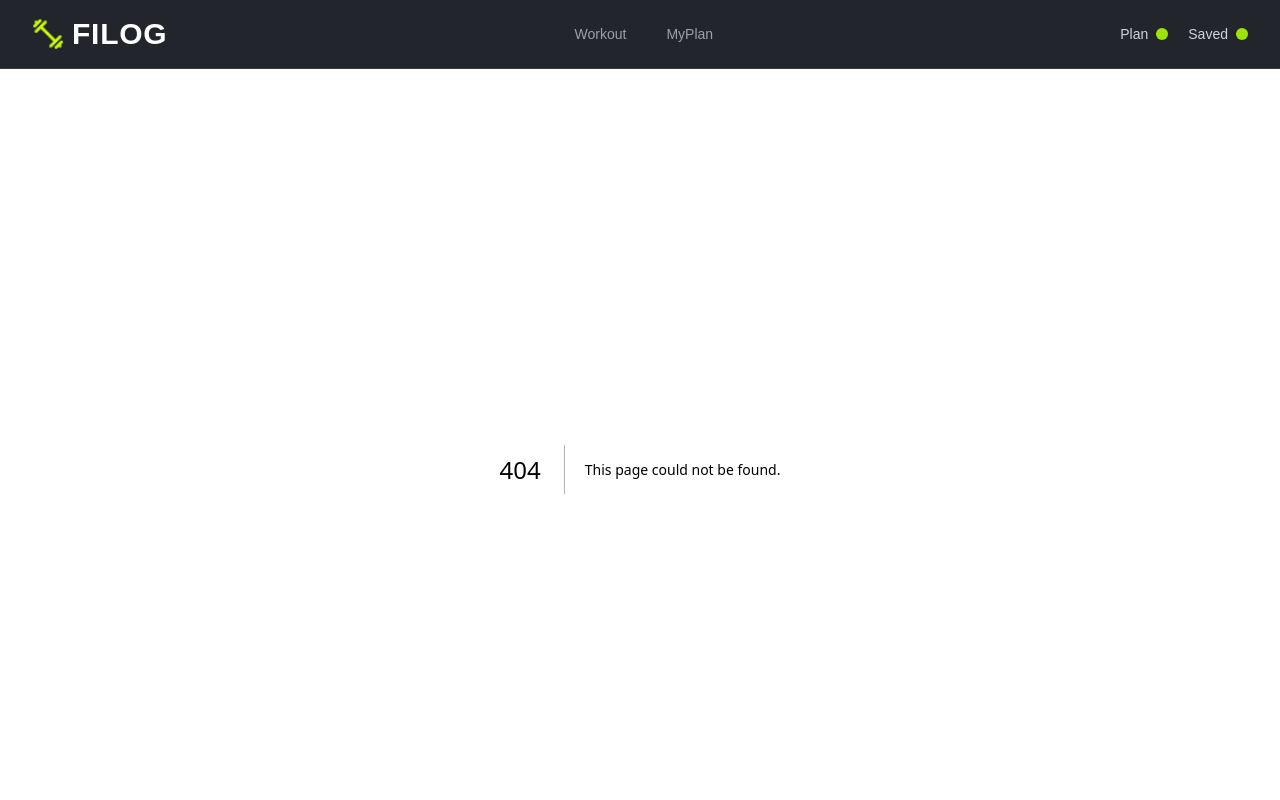
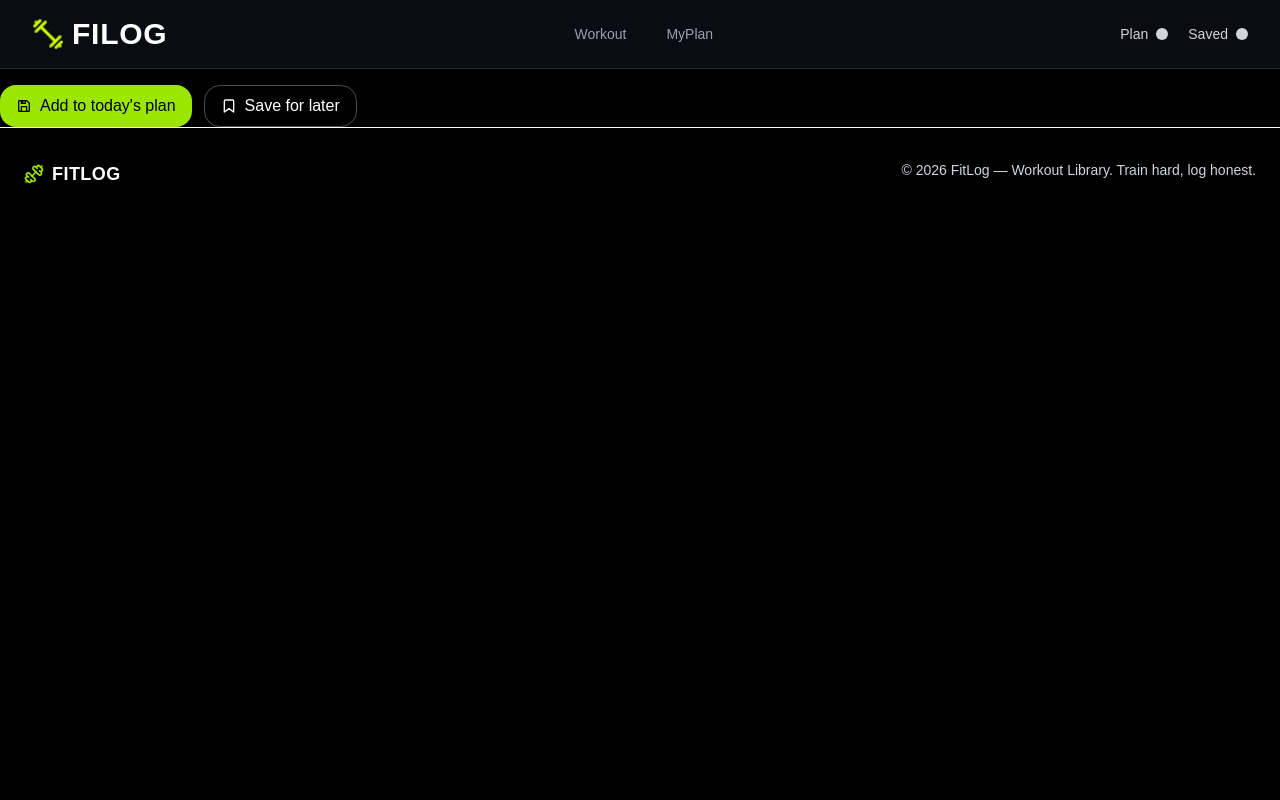
Before and after one commit to Rakib304832/gym, a Next.js app: page /Detiles in a window 1280 px wide. Before the commit this address had no page. Shown: the top 800 px of the page. Built offline with nearby package versions, Linux system fonts and the light colour scheme.

Commit message:
Add Contex API

```diff
--- /dev/null
+++ b/src/app/Detiles/page.jsx
@@ -0,0 +1,31 @@
+"use client";
+
+import { useGym } from "../contex/gymContex";
+import { FiBookmark } from "react-icons/fi";
+import { BiSave } from "react-icons/bi";
+
+export default function PlanButtons({ item }) {
+  const { addToToday, saveForLater } = useGym();
+
+  return (
+    <div className="mt-4 flex gap-3">
+      <button
+        type="button"
+        onClick={() => addToToday(item)}
+        className="flex items-center gap-2 rounded-2xl bg-lime-400 px-4 py-2 text-black"
+      >
+        <BiSave />
+        Add to today&apos;s plan
+      </button>
+
+      <button
+        type="button"
+        onClick={() => saveForLater(item)}
+        className="flex items-center gap-2 rounded-2xl border border-white/30 px-4 py-2 text-white"
+      >
+        <FiBookmark />
+        Save for later
+      </button>
+    </div>
+  );
+}
--- /dev/null
+++ b/src/app/contex/gymContex.tsx
@@ -0,0 +1,41 @@
+"use client";
+import {createContext, useContext, useState, ReactNode} from 'react';
+import {Exercise} from "../../type";
+
+type GymContextType = {
+    todayPlan: Exercise[]
+    savedList: Exercise[]
+    addToToday: (item: Exercise) => void;
+    saveForLater: (item: Exercise ) => void;
+}
+
+const GymContext = createContext<GymContextType | undefined>(undefined);
+
+
+export function GymProvider({ children }: {children: ReactNode}){
+    const [todayPlan, setTodayPlan] = useState<Exercise[]>([])
+    const [savedList, setSavedList] = useState<Exercise[]>([])
+    const addToToday = (item: Exercise) => {
+        setTodayPlan((prev) =>
+        prev.find((e) => e.id === item.id) ? prev : [...prev, item]
+        )
+    }
+      const saveForLater = (item: Exercise) => {
+        setSavedList((prev) =>
+        prev.find((e) => e.id === item.id) ? prev : [...prev, item]
+        )
+    }
+   return (
+    <GymContext.Provider value={{ todayPlan, savedList, addToToday, saveForLater }}>
+      {children}
+    </GymContext.Provider>
+  );
+}
+export function useGym() {
+  const context = useContext(GymContext);
+  if (!context) throw new Error("useGym must be used inside GymProvider");
+  return context;
+}
+
+
+export default GymProvider;
--- a/src/app/exercise/[id]/page.tsx
+++ b/src/app/exercise/[id]/page.tsx
@@ -2,9 +2,8 @@ import React from 'react';
 import Image from "next/image";
 import {notFound } from "next/navigation";
 import {Exercise} from "../../../type"
-import Link from "next/link";
-import { FiBookmark } from "react-icons/fi";
-import { BiSave } from "react-icons/bi";
+import PlanButtons from "../../Detiles/page"
+
 
 type PageProps = {
     params: Promise<{id: string}>
@@ -26,9 +25,8 @@ export default async function gymData({ params }: PageProps) {
     return (
     <main className="mx-auto max-w-[1232px] px-6 py-10">
     <div className="grid gap-14 md:grid-cols-2">
-      <div className="relative overflow-hidden rounded-2xl">
+      <div className="relative h-[480px] overflow-hidden rounded-2xl">
         <Image src={item.image} alt={item.name} fill className="object-cover" />
-
       </div>
 
       <div className="text-white">
@@ -59,17 +57,9 @@ export default async function gymData({ params }: PageProps) {
             <li key={i}>{s}</li>
           ))}
         </ol>
-           <div className="flex gap-3 mt-4">
-    <Link href=""><button className="rounded-2xl text-black bg-lime-400 px-4 py-2 flex items-center gap-2 ">
-      <BiSave />Add to today's plan
-      </button></Link>
-    <Link href=""><button className="rounded-2xl border  text-white border-white/30 px-4 py-2 flex items-center gap-2 ">
+        <PlanButtons item={item} />
 
-      <FiBookmark />Save for later
-      </button ></Link>
     </div>
-      </div>
-
     </div>
 
   </main>
--- a/src/app/layout.tsx
+++ b/src/app/layout.tsx
@@ -3,6 +3,7 @@ import { Geist, Geist_Mono } from "next/font/google";
 import "./globals.css";
 import Navebar from "../components/Navebar";
 import Footer from "../components/footer";
+import GymProvider from "../app/contex/gymContex"
 
 
 const geistSans = Geist({
@@ -26,10 +27,11 @@ export default function RootLayout({ children }: LayoutProps<"/">) {
       lang="en"
       className={`${geistSans.variable} ${geistMono.variable} h-full antialiased`}
     >
-      <body className="min-h-full flex flex-col bg-black text-white" >
+      <body className="min-h-full flex flex-col bg-black text-white" suppressContentEditableWarning={true} cz-shortcut-listen="true">
         <Navebar />
-
+        <GymProvider>
         {children}
+        </GymProvider>
         <Footer />
       </body>
     </html>
--- a/src/app/page.tsx
+++ b/src/app/page.tsx
@@ -1,5 +1,5 @@
 
-import HomePage from "../components/homePage"
+import HomePage from "./workout/page"
 
 
 export default async function Home() {
--- a/src/components/homePage.tsx
+++ b/src/app/workout/page.tsx
@@ -1,6 +1,6 @@
-import ExerciseCard from "../components/ExerciseCard"
-import {Exercise} from "../type"
-import Banner from "../components/Banner"
+import ExerciseCard from "../../components/ExerciseCard"
+import {Exercise} from "../../type"
+import Banner from "../../components/Banner"
 
 const gymDetails = async ():Promise<Exercise[]> => {
   const res = await fetch("https://api.abcz.workers.dev/api/fitlog")
--- a/src/components/Navebar.tsx
+++ b/src/components/Navebar.tsx
@@ -2,7 +2,7 @@
 import Link from "next/link";
 import { useState } from "react";
 import Image from "next/image";
-import { BsCircleFill } from "react-icons/bs"; // fixed: "Bs0CircleFill" isn't a valid export
+import { BsCircleFill } from "react-icons/bs";
 import { usePathname } from "next/navigation"
 
 const Navbar = () => {
@@ -33,9 +33,9 @@ const Navbar = () => {
           <li>
 
             <Link
-              href="/"
+              href="/workout"
               className={`block cursor-pointer rounded-full px-4 py-2 text-sm font-medium transition ${
-                pathname === "/"
+                pathname === "/workout"
                   ? "bg-lime-900/50 text-lime-400"
                   : "text-gray-400"
               }`}
@@ -45,11 +45,11 @@ const Navbar = () => {
           </li>
 
           <li>
-            {/* fixed: check against "/" to match the actual Link href */}
+
             <Link
-              href="/"
-              className={`block cursor-pointer rounded-full px-4 py-2 text-sm font-medium transition hover:bg-white/10 hover:text-white ${
-                pathname === ""
+              href="/my-plan"
+              className={`block cursor-pointer rounded-full px-4 py-2 text-sm font-medium transition ${
+                pathname === "/my-plan"
                   ? "bg-lime-900/50 text-lime-400"
                   : "text-gray-400"
               }`}
@@ -64,11 +64,11 @@ const Navbar = () => {
           <ul className="flex items-center gap-5 text-sm text-gray-300">
             <li className="flex cursor-pointer items-center gap-2 transition hover:text-white">
               <span>Plan</span>
-              <BsCircleFill className="text-xs text-lime-400" />
+              <BsCircleFill className="text-xs"/>
             </li>
             <li className="flex cursor-pointer items-center gap-2 transition hover:text-white">
               <span>Saved</span>
-              <BsCircleFill className="text-xs text-lime-400" />
+              <BsCircleFill className="text-xs "/>
             </li>
           </ul>
         </div>
@@ -92,9 +92,9 @@ const Navbar = () => {
           <div className="flex items-center justify-between">
             {/* fixed: active state now driven by pathname instead of hardcoded */}
             <Link
-              href="/Home"
+              href="/workout"
               className={`rounded-full px-4 py-2 text-sm font-medium ${
-                pathname === "/Home"
+                pathname === "/workout"
                   ? "bg-lime-900/50 text-lime-400"
                   : "text-gray-400"
               }`}
@@ -103,16 +103,15 @@ const Navbar = () => {
             </Link>
 
             <Link
-              href="/"
+              href="/my-plan"
               className={`rounded-full px-4 py-2 text-sm font-medium ${
-                pathname === "/"
+                pathname === "/my-plan"
                   ? "bg-lime-900/50 text-lime-400"
                   : "text-gray-400"
               }`}
             >
               Saved
             </Link>
-            {/* removed: duplicate plain-text "Saved" span that followed this */}
           </div>
         </div>
       )}
```
